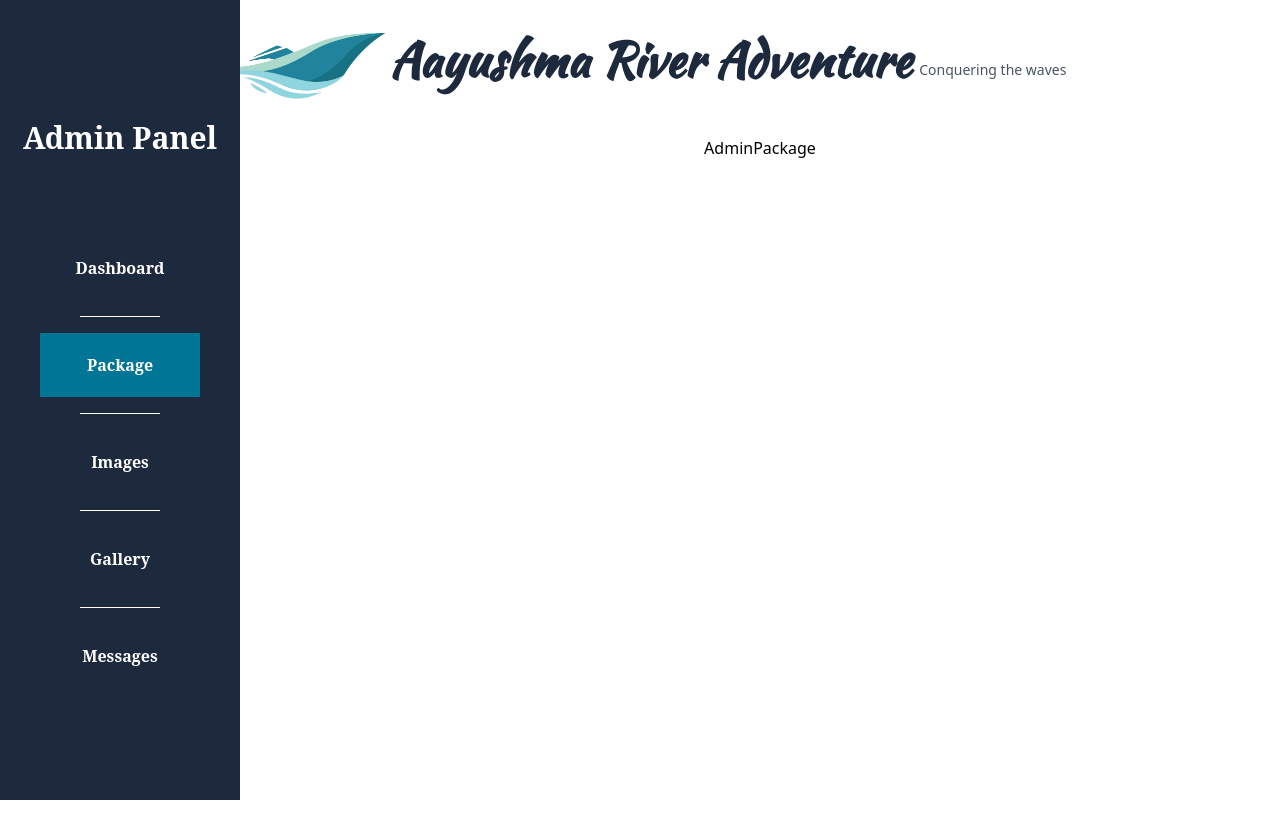
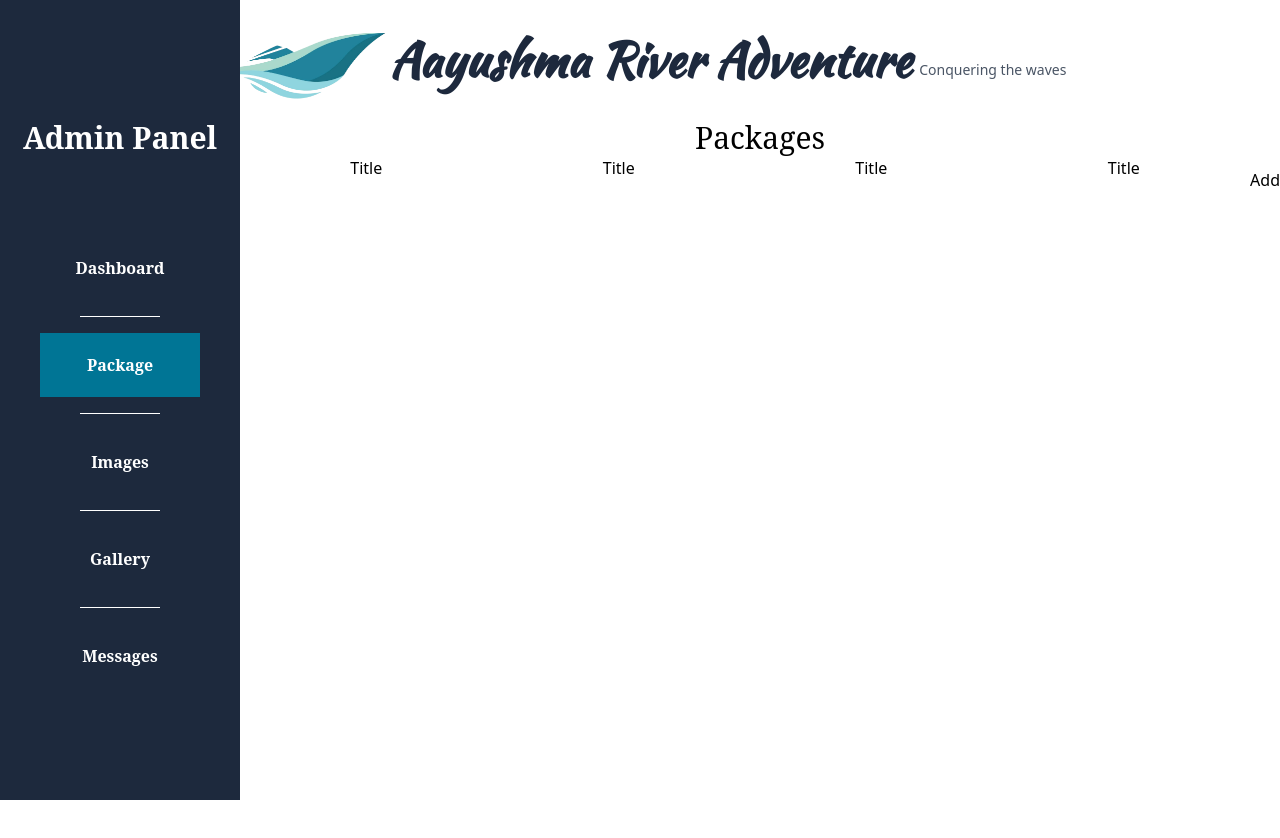
Before and after one commit to ashish10adhikari/Motorboat-website, a React (Vite) app in the folder Frontend/: page /admin/dashboard/package in a window 1280 px wide. Shown: the top 838 px of the page. Before the commit the page ends 800 px from the top, so only its background shows below. Built offline with nearby package versions, Linux system fonts and the light colour scheme.

Commit message:
adjusted layout

```diff
--- a/Frontend/src/Admin/Component/AdminPackage.jsx
+++ b/Frontend/src/Admin/Component/AdminPackage.jsx
@@ -1,9 +1,33 @@
-import React from 'react'
+import React from "react";
 
 const AdminPackage = () => {
   return (
-    <div>AdminPackage</div>
-  )
-}
+    <div className=" min-h-screen w-full">
+      <div className="flex flex-col text-center">
+        <h1 className="text-3xl font-secondary">Packages</h1>
 
-export default AdminPackage
+        <form action="" className="flex flex-row w-full justify-center items-center">
+          <div>
+            <label htmlFor="title">Title</label>
+            <input type="text" name="title" />
+          </div>
+          <div>
+            <label htmlFor="title">Title</label>
+            <input type="text" name="title" />
+          </div>
+          <div>
+            <label htmlFor="title">Title</label>
+            <input type="text" name="title" />
+          </div>
+          <div>
+            <label htmlFor="title">Title</label>
+            <input type="text" name="title" />
+          </div>
+          <button>Add</button>
+        </form>
+      </div>
+    </div>
+  );
+};
+
+export default AdminPackage;
--- a/Frontend/src/Component/Adminsidebar.jsx
+++ b/Frontend/src/Component/Adminsidebar.jsx
@@ -3,7 +3,7 @@ import { NavLink } from "react-router-dom";
 
 const Adminsidebar = () => {
   return (
-    <div className="absolute top-0 left-0 pt-10 bg-slate-800 text-white h-full w-60">
+    <div className=" top-0 left-0 pt-10 bg-slate-800 text-white h-full fixed w-60">
       <h1 className="text-3xl font-bold py-20 font-secondary">Admin Panel</h1>
       <ul className="gap-4 flex flex-col px-10">
         <NavLink
--- a/Frontend/src/Layout/DashboardLayout.jsx
+++ b/Frontend/src/Layout/DashboardLayout.jsx
@@ -5,15 +5,14 @@ import Adminsidebar from "../Component/Adminsidebar";
 
 const DashboardLayout = () => {
   return (
-    <div className="flex flex-col h-screen">
+    <div className="flex flex-col w-full">
       <Topbar />
-
-      <div className="flex flex-1">
+      <div className="flex flex-row">
         <Adminsidebar />
-
-        <div className="flex-1 p-4 ml-60">
+        <div className="ml-60 flex-1">
           <Outlet />
         </div>
+
       </div>
     </div>
   );
```
